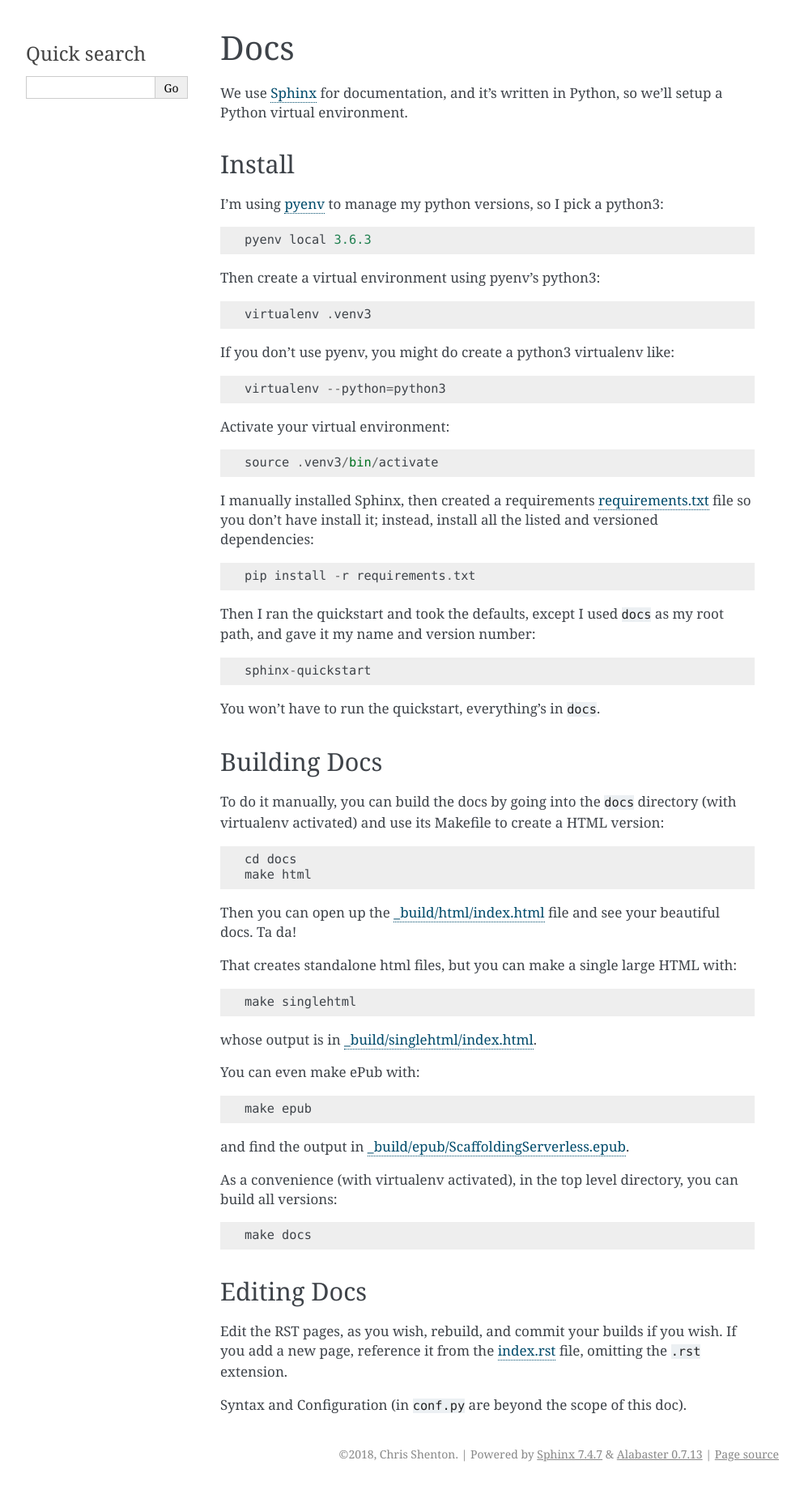
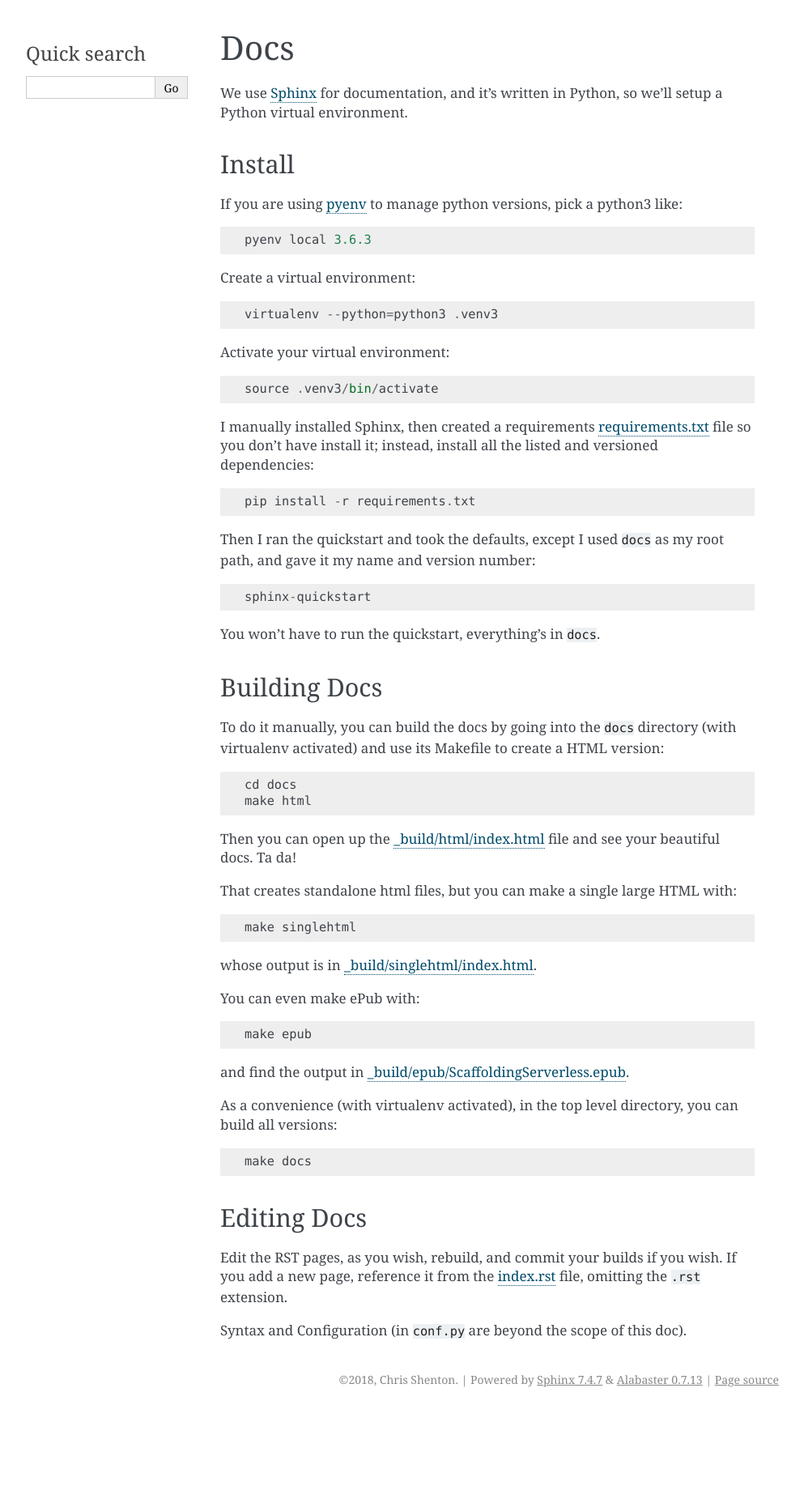
Before and after one commit to v-studios/scaffold-serverless, a Sphinx documentation site: the page built from docs/docs.rst, in a window 1280 px wide. Shown: the whole page at 81% size, without its empty margins (148-1141 px from the left). Built offline with Sphinx 7.4.7, drawn with Linux system fonts in a browser that asks for light colours; after the commit the page ends 1743 px from its top, so only the background shows below that.

Commit message:
Starting CircleCI, lots of hackery with Makefile venv

```diff
--- a/docs/docs.rst
+++ b/docs/docs.rst
@@ -10,18 +10,14 @@ virtual environment.
 Install
 =======
 
-I'm using `pyenv <https://github.com/pyenv/pyenv>`_ to manage my
-python versions, so I pick a python3::
+If you are using `pyenv <https://github.com/pyenv/pyenv>`_ to manage
+python versions, pick a python3 like::
 
   pyenv local 3.6.3
 
-Then create a virtual environment using pyenv's python3::
+Create a virtual environment::
 
-  virtualenv .venv3
-
-If you don't use pyenv, you might do create a python3 virtualenv like::
-
-  virtualenv --python=python3
+  virtualenv --python=python3 .venv3
 
 Activate your virtual environment::
 
--- a/docs/index.rst
+++ b/docs/index.rst
@@ -12,7 +12,9 @@ Welcome to Scaffolding Serverless's documentation!
 
    docs
    testing
+   cicd
    todo
+
 
 Indices and tables
 ==================
```
Also changed, not shown: docs/cicd.rst (added, +37 -0 lines), requirements.txt (+44 -15 lines), 4 other files.
